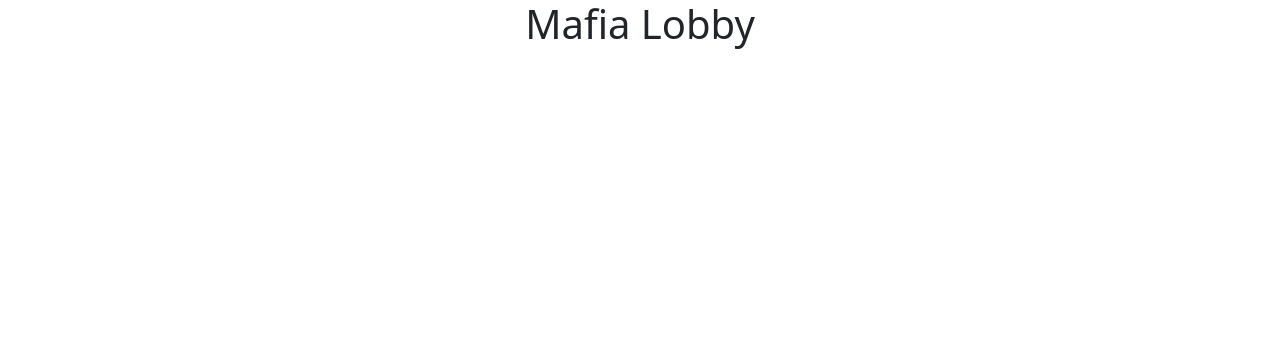
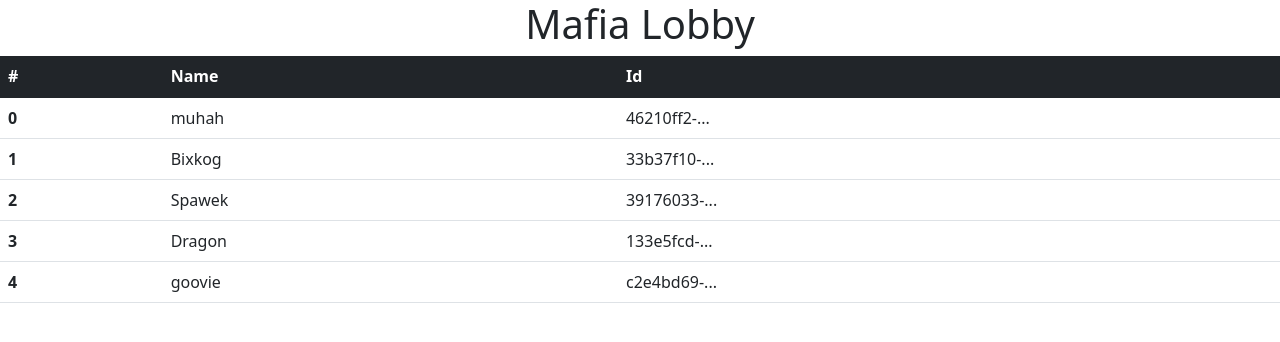
Before and after one commit to pmroczko/mafia-ui, a React (Create React App) app: page /lobby in a window 1280 px wide. Shown: the top 342 px of the page. Built offline with nearby package versions, Linux system fonts and the light colour scheme.

Commit message:
Implemented mocked LobbyUserList.

```diff
--- a/src/App.js
+++ b/src/App.js
@@ -7,8 +7,8 @@ import {
   Link,
   Redirect,
 } from "react-router-dom";
-import Admin from "./components/Admin";
-import Lobby from "./components/Lobby";
+import Admin from "./views/Admin";
+import Lobby from "./views/Lobby";
 
 function App() {
   return (
--- a/src/components/Lobby.js
+++ /dev/null
@@ -1,10 +0,0 @@
-import Header from "./Header"
-
-
-function Lobby() {
-    return (
-        <Header text="Mafia Lobby" />
-    )
-}
-
-export default Lobby
--- /dev/null
+++ b/src/components/LobbyUserList.js
@@ -0,0 +1,33 @@
+function LobbyUserList(props) {
+  const users = props.Users;
+  /*
+        {users.forEach((u) => {
+          console.log("Rendering user");
+          <tr>
+            <th scope='row'>{u.Position}</th>
+            <td>{u.Name}</td>
+            <td>{u.Id}</td>
+          </tr>;
+        })}    */
+  const userList = users.map((u) => (
+    <tr>
+      <th scope='row'>{u.Position}</th>
+      <td>{u.Name}</td>
+      <td>{("" + u.Id).substr(0, 9) + "..."}</td>
+    </tr>
+  ));
+  return (
+    <table className='table'>
+      <thead className='table-dark'>
+        <tr>
+          <th scope='col'>#</th>
+          <th scope='col'>Name</th>
+          <th scope='col'>Id</th>
+        </tr>
+      </thead>
+      <tbody>{userList}</tbody>
+    </table>
+  );
+}
+
+export default LobbyUserList;
--- /dev/null
+++ b/src/controllers/AppController.js
@@ -0,0 +1,14 @@
+import DemoController from "./DemoController";
+
+function GetLobbyUsers() {
+  if (this.IsDebug) {
+    return DemoController.GetLobbyUserMocks();
+  }
+}
+
+const AppController = {
+  IsDebug: true,
+  GetLobbyUsers: GetLobbyUsers,
+};
+
+export default AppController;
--- /dev/null
+++ b/src/controllers/DemoController.js
@@ -0,0 +1,9 @@
+import LOBBY_USER_MOCKS from "../mocks/LobbyUserMocks";
+
+const DemoController = {
+  GetLobbyUserMocks: function () {
+    return LOBBY_USER_MOCKS;
+  },
+};
+
+export default DemoController;
--- /dev/null
+++ b/src/mocks/LobbyUserMocks.js
@@ -0,0 +1,27 @@
+export default [
+  {
+    Id: "46210ff2-1b9f-483d-8df7-354f5fc49042",
+    Position: 0,
+    Name: "muhah",
+  },
+  {
+    Id: "33b37f10-bd1d-40bd-820f-252d704ae8d6",
+    Position: 1,
+    Name: "Bixkog",
+  },
+  {
+    Id: "39176033-8a91-4e49-acc4-5ce297641d06",
+    Position: 2,
+    Name: "Spawek",
+  },
+  {
+    Id: "133e5fcd-9f94-4837-8123-cf2fd1a67425",
+    Position: 3,
+    Name: "Dragon",
+  },
+  {
+    Id: "c2e4bd69-80eb-43de-9861-9dfa938c719e",
+    Position: 4,
+    Name: "goovie",
+  },
+];
--- /dev/null
+++ b/src/models/LobbyPlayer.js
@@ -0,0 +1,5 @@
+export default {
+    Id: '',
+    Name: '',
+    Position: ''
+};
--- /dev/null
+++ b/src/models/Player.js
@@ -0,0 +1,5 @@
+export default {
+  Id: "",
+  Name: "",
+  Position: "",
+};
--- a/src/components/Admin.js
+++ b/src/views/Admin.js
@@ -1,5 +1,5 @@
-import Header from "./Header";
-import MafiaButton from "./MafiaButton";
+import Header from "../components/Header";
+import MafiaButton from "../components/MafiaButton";
 
 function Admin() {
   return (
--- /dev/null
+++ b/src/views/Lobby.js
@@ -0,0 +1,15 @@
+import Header from "../components/Header";
+import LobbyUserList from "../components/LobbyUserList";
+import AppController from "../controllers/AppController";
+
+function Lobby() {
+  const lobbyUsers = AppController.GetLobbyUsers();
+  return (
+    <div id='lobby-container'>
+      <Header text='Mafia Lobby' />
+      <LobbyUserList Users={lobbyUsers} />
+    </div>
+  );
+}
+
+export default Lobby;
```
